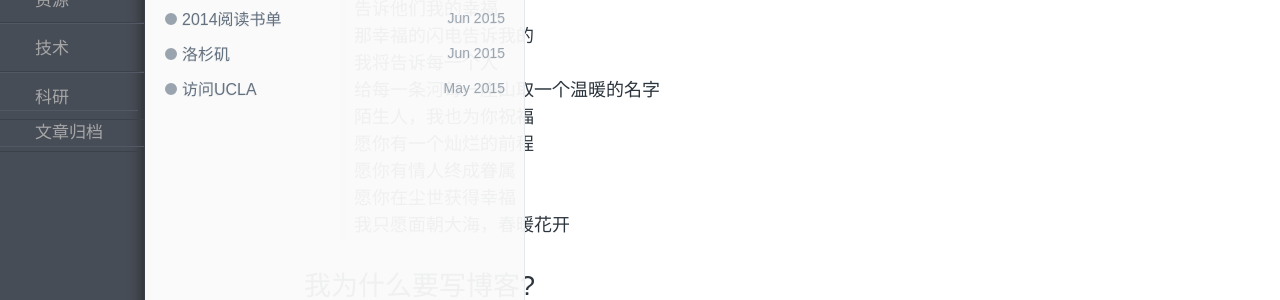
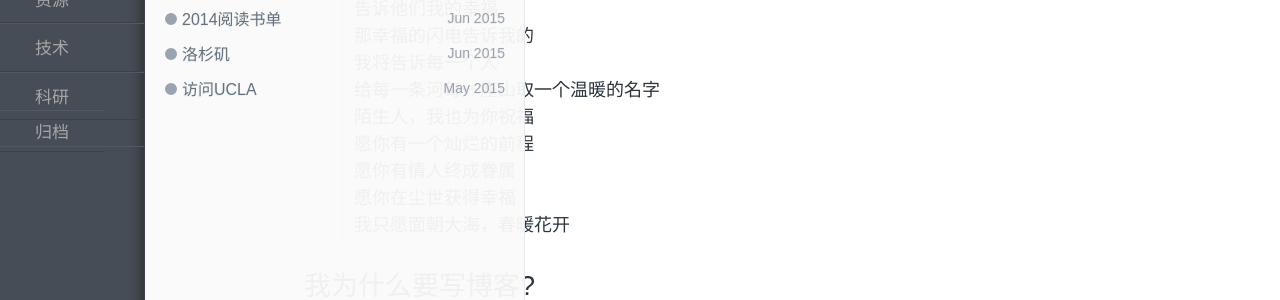
Before and after one commit to polyHong/polyHong.github.io, a Jekyll site: the page built from index.md, in a window 1280 px wide. Shown: the part 352-652 px from the top of the page. Built offline with Jekyll 4.4.1, drawn with Linux system fonts in a browser that asks for light colours; Markdown is read by kramdown in place of the engine named in the settings.

Commit message:
modify archive

```diff
--- a/_config.yml
+++ b/_config.yml
@@ -38,4 +38,4 @@ locals:
   tags: 标签
   about: 关于
   newest: 最新文章
-  archive: 文章归档
+  archive: 归档
```
